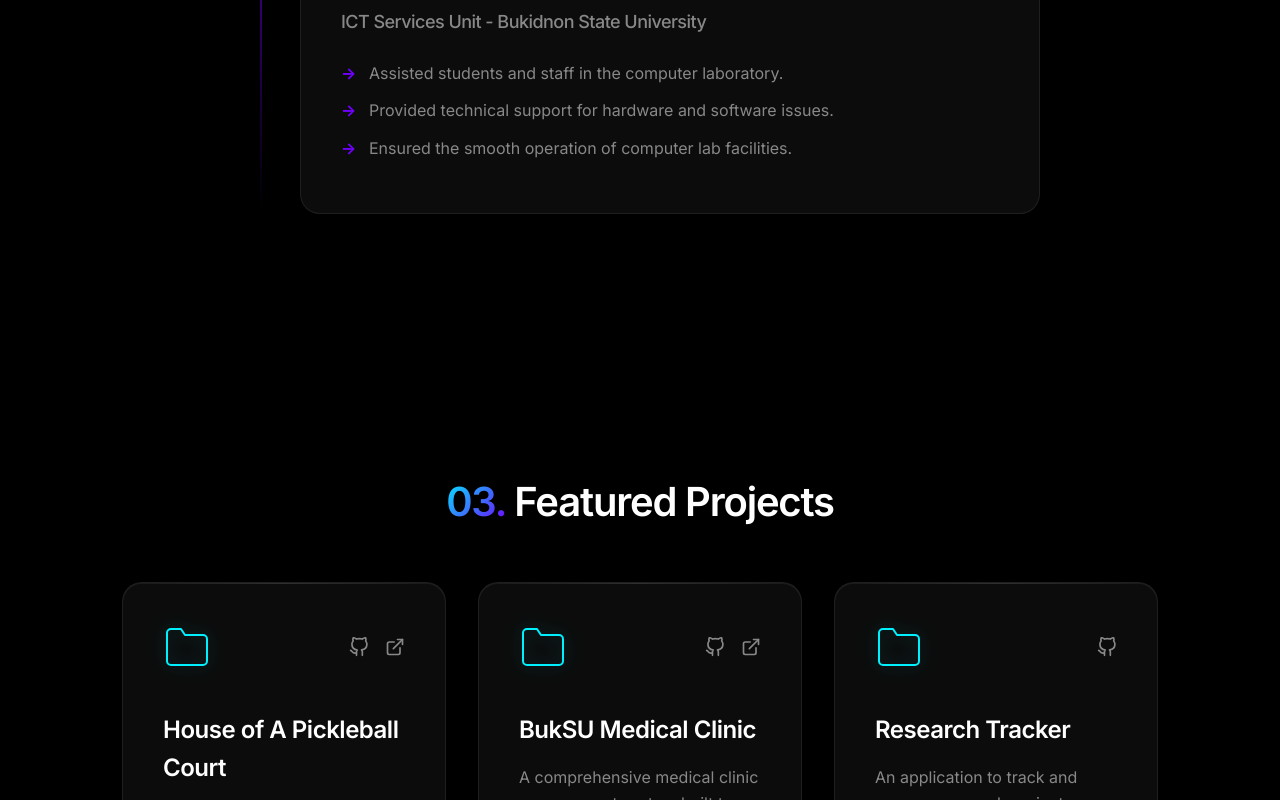
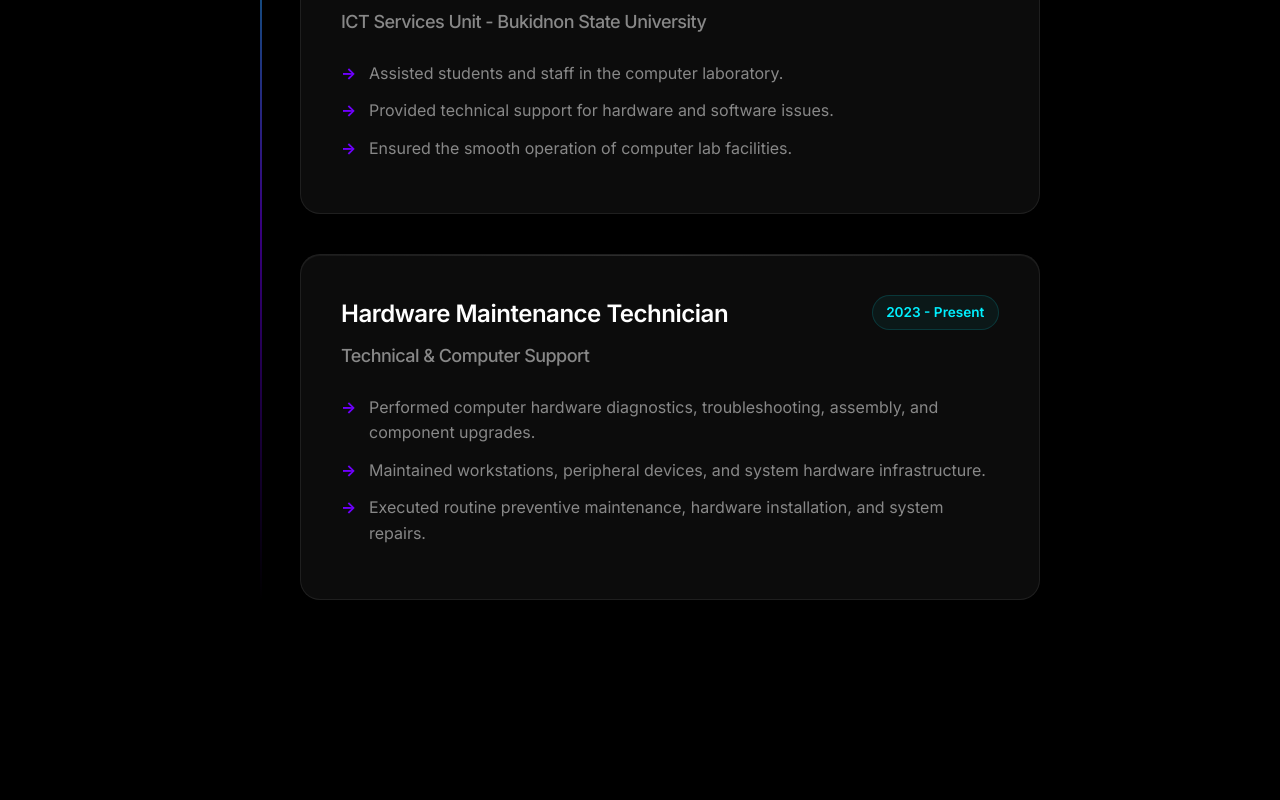
Before and after one commit to Chun-taro/Michael-Portfolio, a React (Vite) app in the folder portfolio-app/: page / in a window 1280 px wide. Shown: the part 2699-3499 px from the top of the page. Built offline with nearby package versions, Linux system fonts and the light colour scheme.

Commit message:
Add Hardware Maintenance Technician entry to experience section

```diff
--- a/portfolio-app/src/components/Experience.jsx
+++ b/portfolio-app/src/components/Experience.jsx
@@ -21,6 +21,16 @@
         "Assisted students and staff in the computer laboratory.",
         "Provided technical support for hardware and software issues.",
         "Ensured the smooth operation of computer lab facilities."
+      ]
+    },
+    {
+      title: "Hardware Maintenance Technician",
+      company: "Technical & Computer Support",
+      period: "2023 - Present",
+      description: [
+        "Performed computer hardware diagnostics, troubleshooting, assembly, and component upgrades.",
+        "Maintained workstations, peripheral devices, and system hardware infrastructure.",
+        "Executed routine preventive maintenance, hardware installation, and system repairs."
       ]
     }
   ];
```
